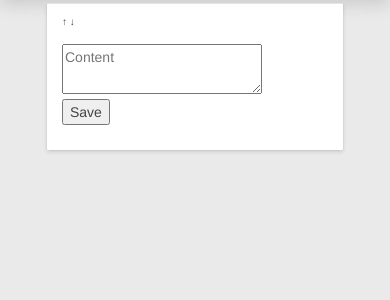
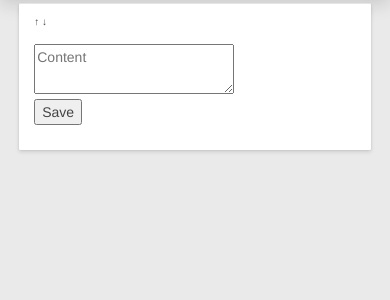
Before and after one commit to zurfyx/udlchan, a Django app: template udlchan/templates/posts/topic.html in a window 390 px wide. Shown: the part 66-366 px from the top of the page. Run offline with Django 3.2, Linux system fonts and the light colour scheme; the template is opened without the code that fills it: values that come from a table or form of the project are taken from there, others are empty; style sheets or scripts are compiled from the project's sources; some libraries are stand-ins or nearby versions.

Commit message:
mobile version

```diff
--- a/udlchan/static/scss/style.scss
+++ b/udlchan/static/scss/style.scss
@@ -86,6 +86,12 @@ a {
   width: 80%;
 }
 
+@media (max-width: 800px) {
+  .fit-width {
+    width: 95%;
+  }
+}
+
 .irrelevant {
   font-size: 10px;
   color: $irrelevant-color;
--- a/udlchan/templates/base.html
+++ b/udlchan/templates/base.html
@@ -4,6 +4,7 @@
 <html>
 <head>
     <title>UDLChan project</title>
+    <meta name="viewport" content="width=device-width, initial-scale=1.0">
 
     {% block cdn_stylesheets %}
         <link rel="stylesheet" href="//maxcdn.bootstrapcdn.com/bootstrap/3.3.6/css/bootstrap.min.css" />
```
